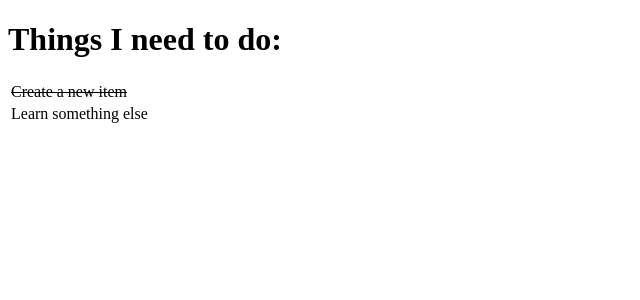
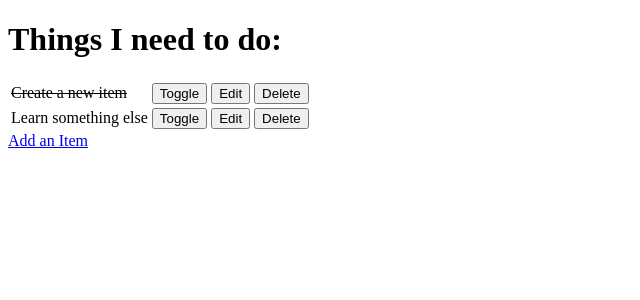
Before and after one commit to JL-14/hello-django, a Django app: page / in a window 1280 px wide. Shown: the top 300 px of the page, without its empty margins (0-640 px from the left). Run offline with Django 3.2, Linux system fonts and the light colour scheme; data comes from the database, SQL or seed files in the repository; both versions use the stored data as it was after the commit.

Commit message:
Add full crud functionality

```diff
--- a/django_todo/urls.py
+++ b/django_todo/urls.py
@@ -15,9 +15,13 @@ Including another URLconf
 """
 from django.contrib import admin
 from django.urls import path
-from todo.views import get_todo_list
+from todo import views
 
 urlpatterns = [
     path('admin/', admin.site.urls),
-    path('', get_todo_list, name='get_todo_list')
+    path('', views.get_todo_list, name='get_todo_list'),
+    path('add', views.add_item, name='add'),
+    path('edit/<item_id>', views.edit_item , name='edit'),
+    path('toggle/<item_id>', views.toggle_item, name='toggle'),
+    path('delete/<item_id>', views.delete_item, name='delete'),
 ]
--- a/todo/templates/todo/todo_list.html
+++ b/todo/templates/todo/todo_list.html
@@ -17,6 +17,21 @@
         {% else %}
         <td>{{ item.name }}</td>
         {% endif %}
+                <td>
+                    <a href="/toggle/{{ item.id }}">
+                        <button>Toggle</button>
+                    </a>
+                </td>
+        <td>
+            <a href="/edit/{{ item.id }}">
+                <button>Edit</button>
+            </a>
+        </td>
+        <td>
+            <a href="/delete/{{ item.id }}">
+                <button>Delete</button>
+            </a>
+        </td>
       </tr>
       {% empty %}
       <tr>
@@ -24,5 +39,6 @@
       </tr>
       {% endfor %}
     </table>
+    <a href="/add">Add an Item</a>
   </body>
 </html>
--- a/todo/views.py
+++ b/todo/views.py
@@ -1,7 +1,6 @@
-from django.shortcuts import render
+from django.shortcuts import render, redirect, get_object_or_404
 from .models import Item
-
-# Create your views here.
+from .forms import ItemForm
 
 
 def get_todo_list(request):
@@ -10,3 +9,43 @@ def get_todo_list(request):
         'items': items
     }
     return render(request, 'todo/todo_list.html', context)
+
+
+def add_item(request):
+    if request.method == "POST":
+        form = ItemForm(request.POST)
+        if form.is_valid():
+            form.save()
+            return redirect('get_todo_list')
+    form = ItemForm()
+    context = {
+        'form': form
+    }
+    return render(request, 'todo/add_item.html', context)
+
+
+def edit_item(request, item_id):
+    item = get_object_or_404(Item, id=item_id)
+    if request.method == "POST":
+        form = ItemForm(request.POST, instance=item)
+        if form.is_valid():
+            form.save()
+        return redirect('get_todo_list')
+    form = ItemForm(instance=item)
+    context = {
+        'form': form
+    }
+    return render(request, 'todo/edit_item.html', context)
+
+
+def toggle_item(request, item_id):
+    item = get_object_or_404(Item, id=item_id)
+    item.done = not item.done
+    item.save()
+    return redirect('get_todo_list')
+
+
+def delete_item(request, item_id):
+    item = get_object_or_404(Item, id=item_id)
+    item.delete()
+    return redirect('get_todo_list')
```
Also changed, not shown: todo/forms.py (added, +8 -0 lines), todo/templates/todo/add_item.html (added, +21 -0 lines), todo/templates/todo/edit_item.html (added, +21 -0 lines), db.sqlite3.
